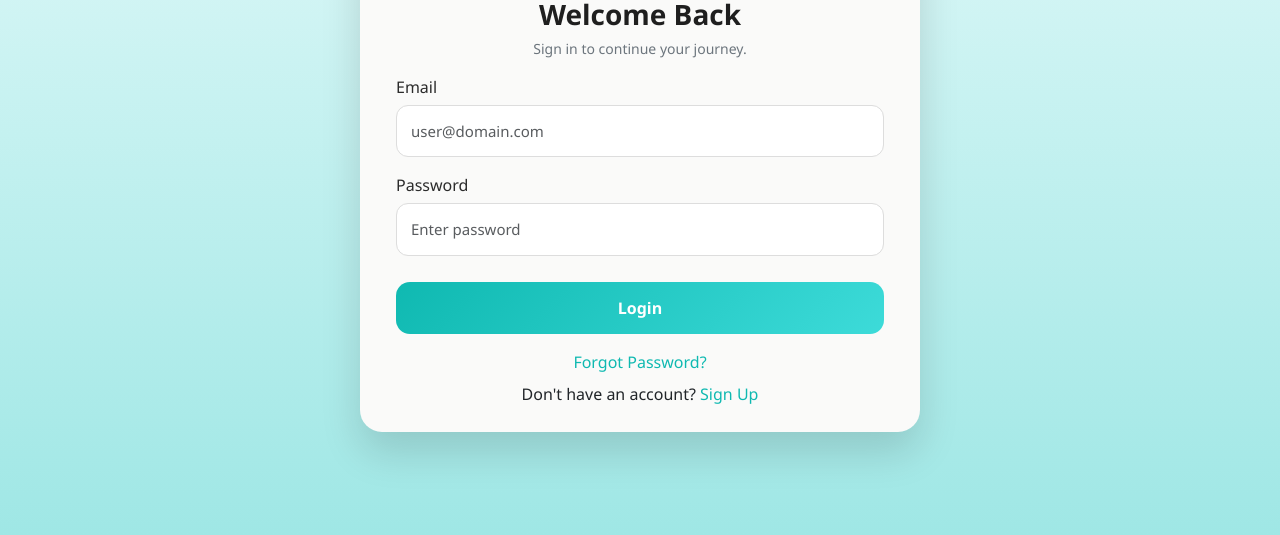
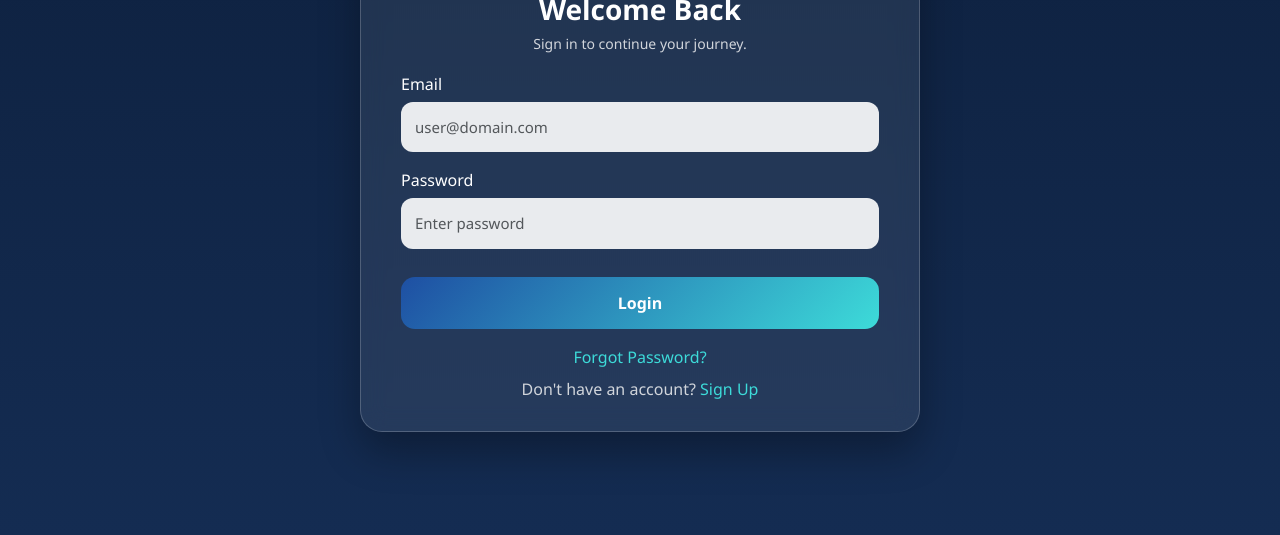
Before and after one commit to mmk119/CivicConnect, a website: page frontend/login.html in a window 1280 px wide. Shown: the part 265-800 px from the top of the page. Drawn offline with nearby package versions, Linux system fonts and the light colour scheme.

Commit message:
Frontend UI update: login + dashboard styling (dark theme, white text)

```diff
--- a/frontend/login.html
+++ b/frontend/login.html
@@ -5,70 +5,85 @@
     <meta name="viewport" content="width=device-width, initial-scale=1">
     <title>Login | CivicConnect</title>
 
-    <!-- Bootstrap (utilities only) -->
+    <!-- Bootstrap -->
     <link href="https://cdn.jsdelivr.net/npm/bootstrap@5.3.0/dist/css/bootstrap.min.css" rel="stylesheet">
 
     <style>
+        /* ===== BACKGROUND (match system) ===== */
         body {
             margin: 0;
             padding: 0;
             font-family: "Segoe UI", Tahoma, Geneva, Verdana, sans-serif;
-            background: linear-gradient(180deg, #e9fbfb, #9fe7e5);
+
+            background: linear-gradient(180deg, #0d1f3c, #142c52);
+
             display: flex;
             align-items: center;
             justify-content: center;
             min-height: 100vh;
         }
 
-        /* Match Reset Password width */
+        /* ===== GLASS CARD ===== */
         .auth-card {
             max-width: 560px;
             width: 100%;
-            padding: 26px 36px;
+            padding: 30px 40px;
             border-radius: 22px;
-            background: #fafaf9;
-            box-shadow: 0 20px 40px rgba(0, 0, 0, 0.14);
+
+            background: rgba(255, 255, 255, 0.08);
+            backdrop-filter: blur(12px);
+
+            border: 1px solid rgba(255,255,255,0.2);
+            box-shadow: 0 20px 40px rgba(0,0,0,0.3);
+
             text-align: center;
+            color: white;
         }
 
         .logo {
-            width: 120px;
+            width: 110px;
             margin-bottom: 14px;
         }
 
+        /* ===== TEXT FIX (IMPORTANT) ===== */
         h3 {
             font-weight: 600;
             margin-bottom: 6px;
-            color: #1f1f1f;
+            color: white !important;
         }
 
         .subtitle {
             font-size: 14px;
-            color: #6c757d;
-            margin-bottom: 16px;
+            color: #d1d5db;
+            margin-bottom: 18px;
         }
 
         .form-label {
             font-weight: 500;
-            color: #2b2b2b;
+            color: white;
             margin-bottom: 6px;
         }
 
+        /* ===== INPUTS ===== */
         .form-control {
             padding: 14px;
             border-radius: 12px;
-            border: 1px solid #ddd;
+            border: none;
             font-size: 15px;
+
+            background: rgba(255,255,255,0.9);
+            color: black;
         }
 
         .form-control:focus {
-            border-color: #0fb9b1;
-            box-shadow: 0 0 0 2px rgba(15, 185, 177, 0.25);
+            border-color: #3ddbd9;
+            box-shadow: 0 0 0 2px rgba(61, 219, 217, 0.25);
         }
 
+        /* ===== BUTTON ===== */
         .primary-btn {
-            margin-top: 10px;
-            background: linear-gradient(135deg, #0fb9b1, #3ddbd9);
+            margin-top: 12px;
+            background: linear-gradient(135deg, #1e4fa3, #3ddbd9);
             color: #fff;
             border: none;
             border-radius: 14px;
@@ -80,12 +95,13 @@
         }
 
         .primary-btn:hover {
-            background: linear-gradient(135deg, #0aa39c, #2ecbc8);
+            background: linear-gradient(135deg, #163c7a, #2ecbc8);
             transform: translateY(-1px);
         }
 
+        /* ===== LINKS ===== */
         .link {
-            color: #0fb9b1;
+            color: #3ddbd9;
             text-decoration: none;
             font-weight: 500;
         }
@@ -97,6 +113,10 @@
         .text-danger {
             font-size: 13px;
             margin-top: 4px;
+        }
+
+        .text-light-custom {
+            color: #d1d5db;
         }
     </style>
 </head>
@@ -130,8 +150,9 @@
             <a href="forgot-password.html" class="link">Forgot Password?</a>
         </div>
 
-            <div class="text-center mt-2">
-                <span>Don't have an account? <a href="register.html" class="link">Sign Up</a></span>
+        <div class="text-center mt-2 text-light-custom">
+            Don't have an account?
+            <a href="register.html" class="link">Sign Up</a>
         </div>
     </form>
 </div>
@@ -174,6 +195,7 @@
         localStorage.setItem("token", data.token);
         localStorage.setItem("userRole", data.user.role);
         localStorage.setItem("user_id", data.user.id);
+
         if (data.user.ngo_id) {
             localStorage.setItem("ngo_id", data.user.ngo_id);
         }
```
Also changed, not shown: frontend/dashboard.html (+1 -1 lines). Lines whose indentation alone changed are shown as unchanged.
